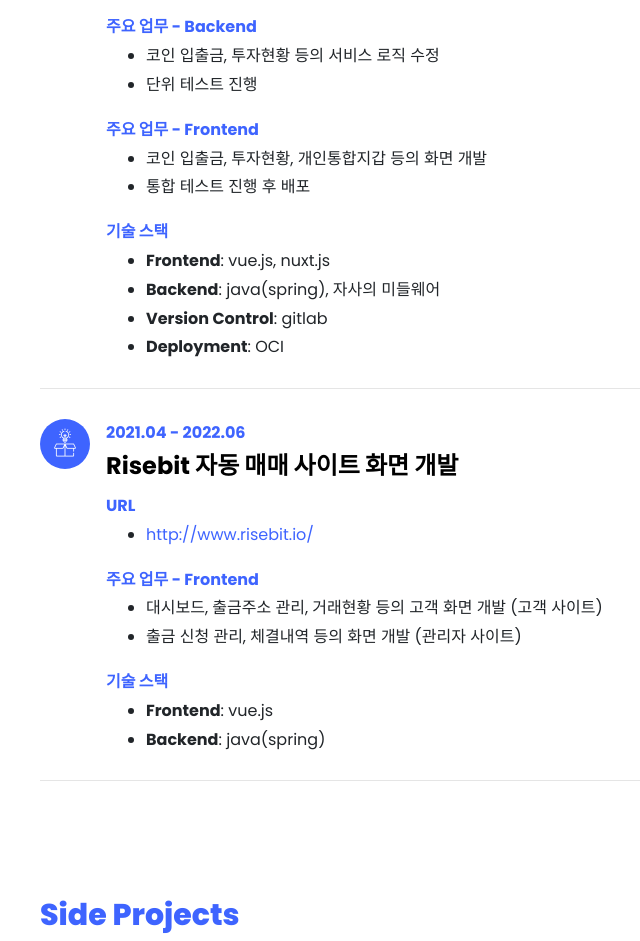
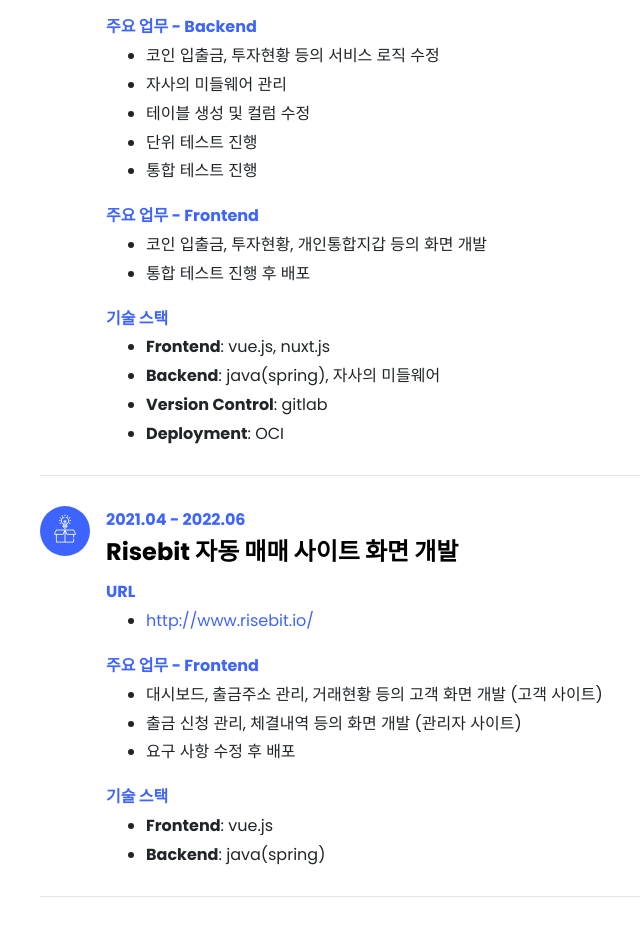
Before and after one commit to kws60000/kws60000.github.io, a plain HTML site: page index.html in a window 1280 px wide. Shown: the part 4781-5722 px from the top of the page, without its empty margins (330-970 px from the left). Drawn offline with Linux system fonts and the light colour scheme; files whose address does not match are found by name.

Commit message:
update portfolio

```diff
--- a/index.html
+++ b/index.html
@@ -301,7 +301,10 @@
 								<b class="text-primary">주요 업무 - Backend </b>
 								<ul>
 									<li>코인 입출금, 투자현황 등의 서비스 로직 수정</li>
+									<li>자사의 미들웨어 관리</li>
+									<li>테이블 생성 및 컬럼 수정</li>
 									<li>단위 테스트 진행</li>
+									<li>통합 테스트 진행</li>
 								</ul>
 								<b class="text-primary">주요 업무 - Frontend </b>
 								<ul>
@@ -334,6 +337,7 @@
 								<ul>
 									<li>대시보드, 출금주소 관리, 거래현황 등의 고객 화면 개발 (고객 사이트)</li>
 									<li>출금 신청 관리, 체결내역 등의 화면 개발 (관리자 사이트)</li>
+									<li>요구 사항 수정 후 배포</li>
 								</ul>
 								<b class="text-primary">기술 스택</b>
 								<ul>
```
